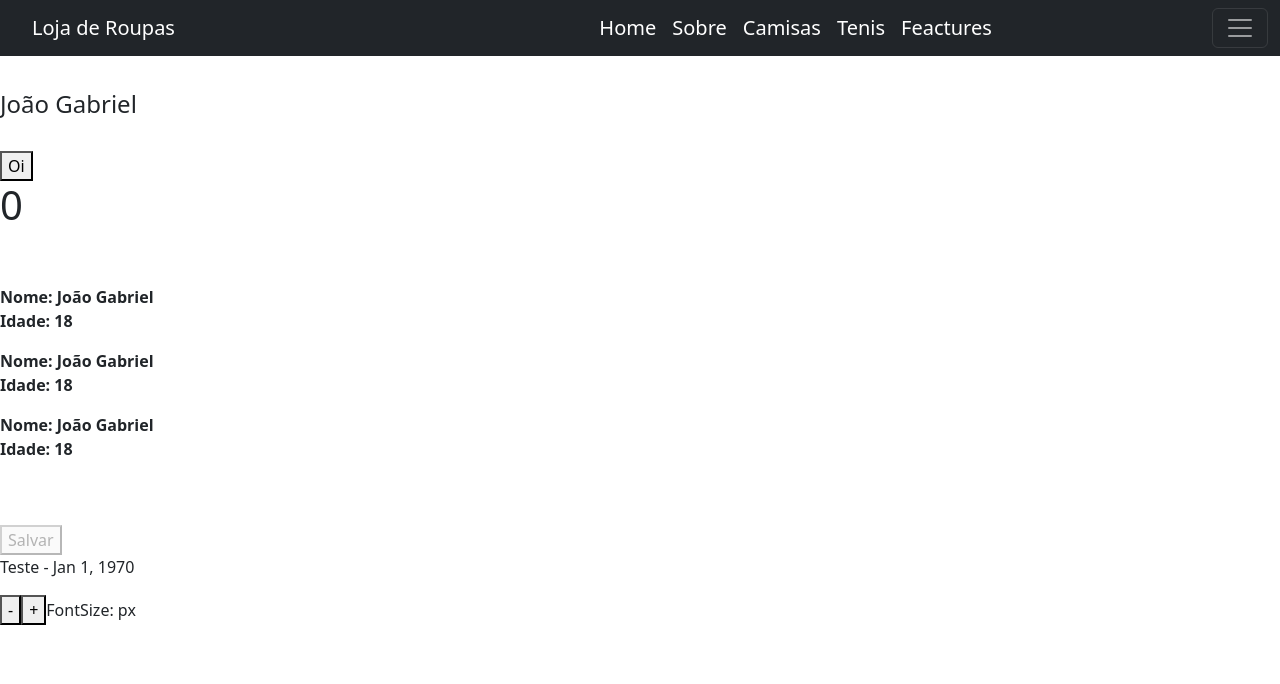
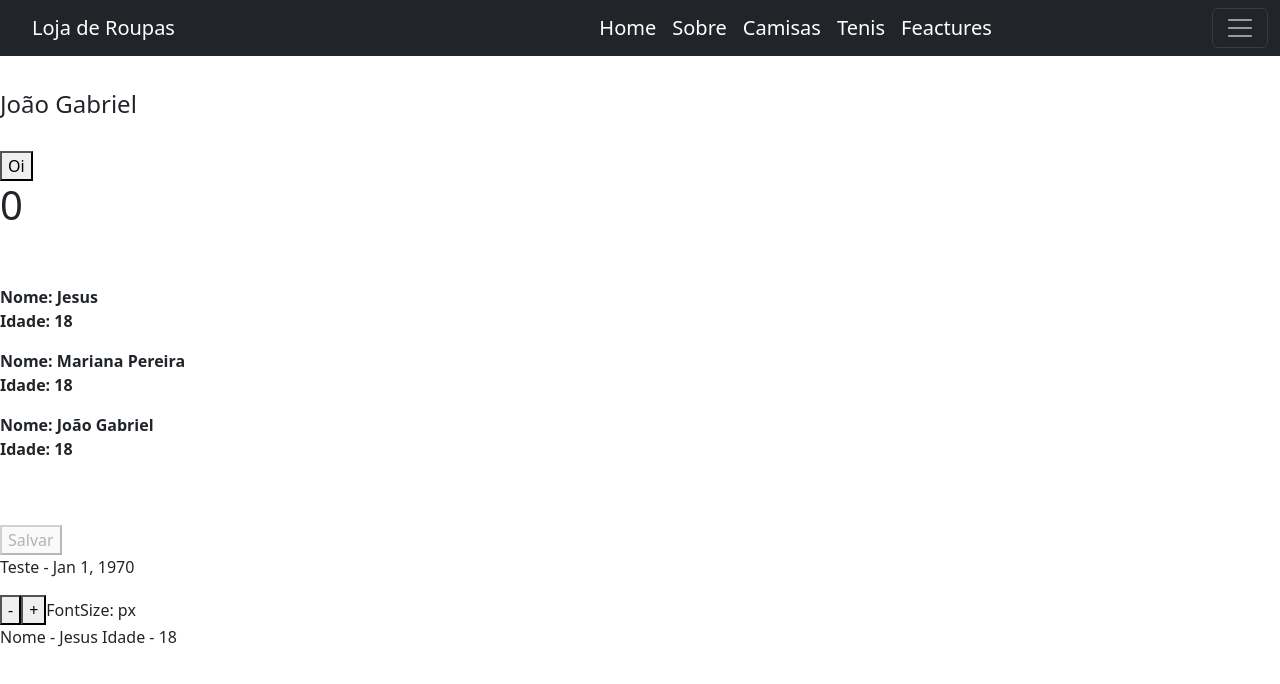
Before and after one commit to joaogabrieldeassis/AppAngular, an Angular app in the folder MyStore/: page /featur-data-binding in a window 1280 px wide. Shown: the top 684 px of the page. Built offline with nearby package versions, Linux system fonts and the light colour scheme.

Commit message:
Novo desafio

```diff
--- a/MyStore/src/app/demos/data-bind/data-bind.component.html
+++ b/MyStore/src/app/demos/data-bind/data-bind.component.html
@@ -17,3 +17,10 @@
     <button type="button" (click)="inc()" title="bigger">+</button>
     <span [style.font-size.px]="size">FontSize: {{size}}px</span>
 </div>
+<div>
+    <div *ngFor="let nomesOne of arrayDeNomes">
+        <p *ngIf="nomesOne.nome == 'Jesus' && nomesOne.idade == 18">Nome - {{nomesOne.nome}} Idade -
+            {{nomesOne.idade}}</p>
+    </div>
+    <p *ngIf="numberIf == 101">{{numberIf}}</p>
+</div>
--- a/MyStore/src/app/demos/data-bind/data-bind.component.ts
+++ b/MyStore/src/app/demos/data-bind/data-bind.component.ts
@@ -9,12 +9,13 @@ export class DataBindComponent {
   public item = 'João Gabriel';
   public contador1 = 0;
   public buutonFalse = true;
+  numberIf = 10;
   public arrayDeNomes = [{
-    nome: 'João Gabriel',
+    nome: 'Jesus',
     idade: 18
   },
   {
-    nome: 'João Gabriel',
+    nome: 'Mariana Pereira',
     idade: 18,
   },
   {
```
